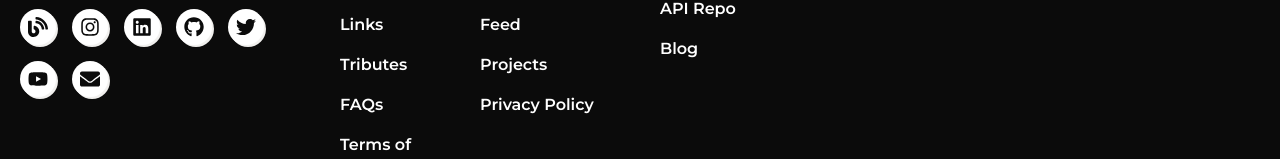
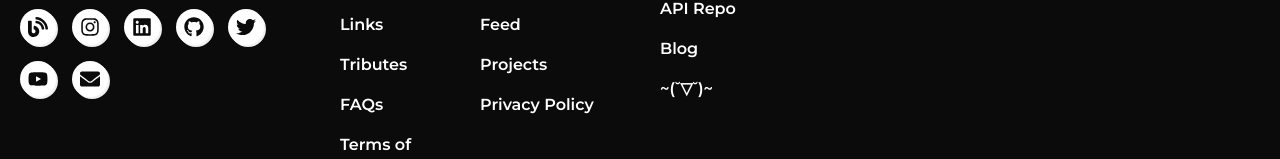
Before and after one commit to kunalkeshan/kunalkeshan.dev, a Next.js app: page / in a window 1280 px wide. Shown: the part 7266-7425 px from the top of the page. Built offline with nearby package versions, Linux system fonts and the light colour scheme.

Commit message:
chore: added RR in footer XD

```diff
--- a/components/layouts/Footer.tsx
+++ b/components/layouts/Footer.tsx
@@ -75,6 +75,10 @@ const Footer = () => {
     {
       name: "Blog",
       url: "https://blog.kunalkeshan.dev/",
+    },
+    {
+      name: "~(˘▽˘)~",
+      url: "http://bit.ly/3EhU4fL",
     },
   ];
 
```
